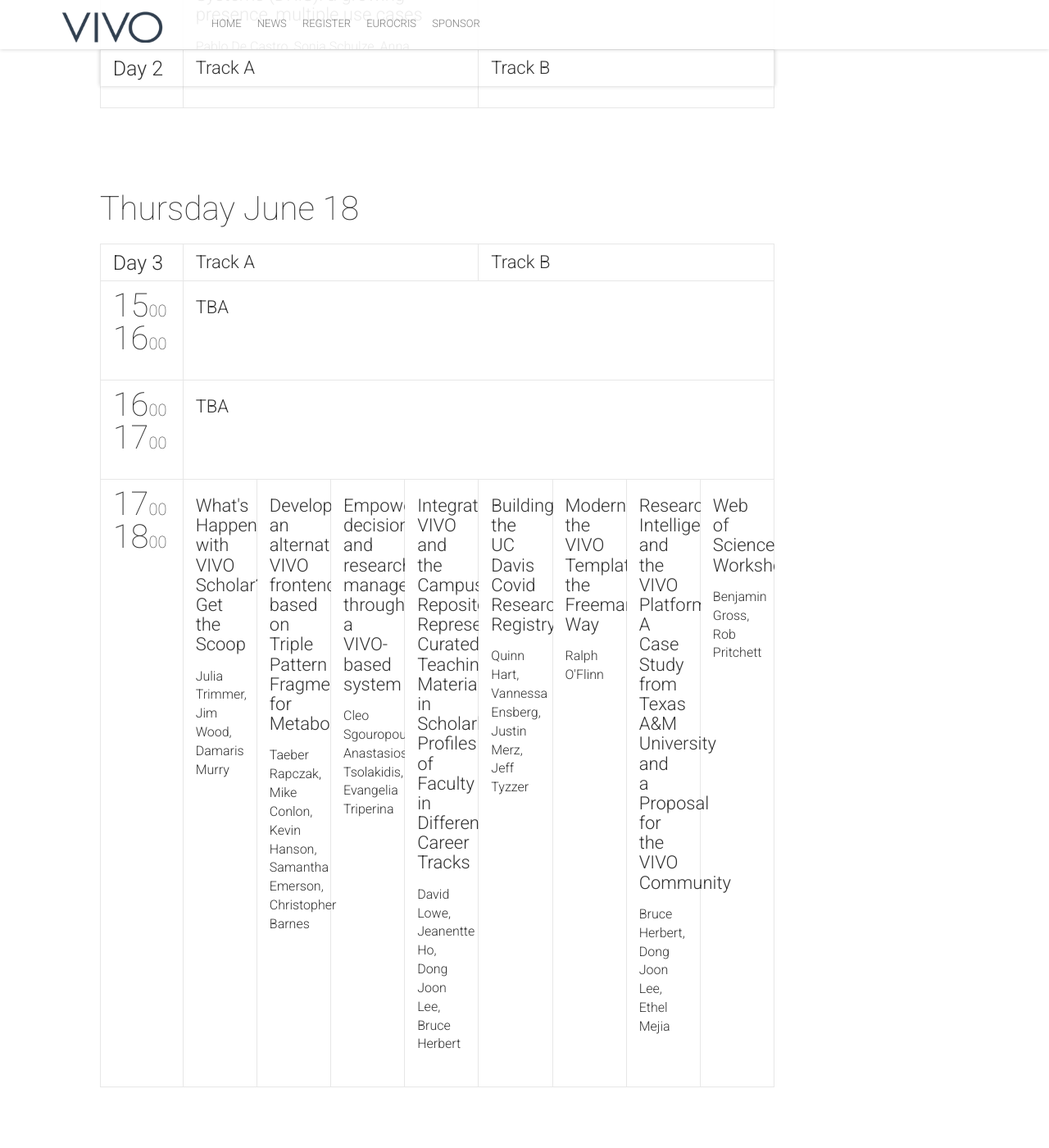
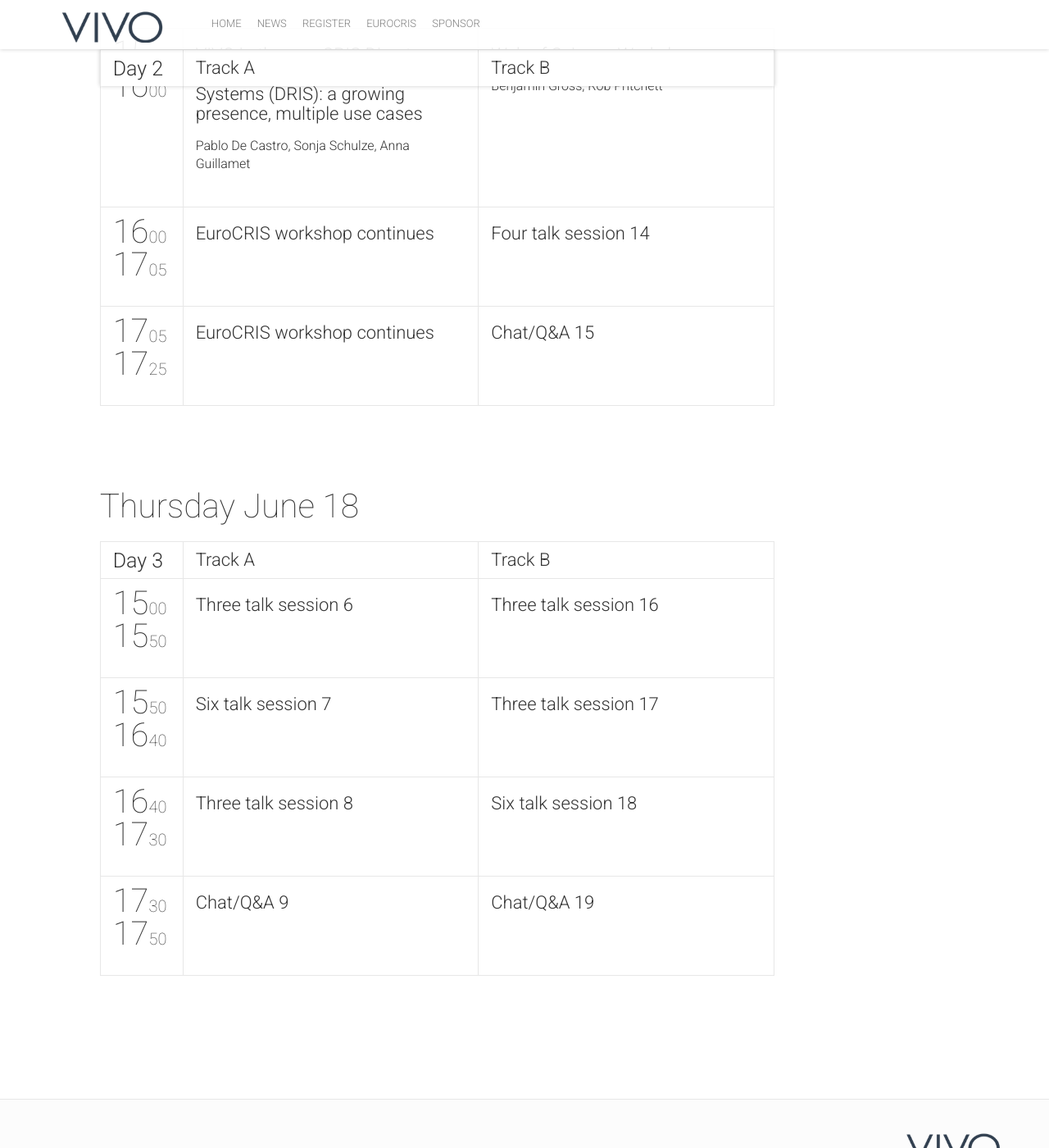
Before and after one commit to vivoconference/vivo2020, a Jekyll site: the page built from schedule.html, in a window 1280 px wide and 1400 px high, scrolled down 1416 px. Shown: the whole window at 82% size. Built offline with Jekyll 4.4.1, drawn with Linux system fonts in a browser that asks for light colours; nearby versions of some CDN libraries; comment, search, counter and statistics services are not loaded; some of the changed text lies outside the part shown.

Commit message:
Draft block schedule

```diff
--- a/_data/schedule.yml
+++ b/_data/schedule.yml
@@ -12,18 +12,23 @@
     }
     - {
     	startTime: "15:10",
-    	endTime: "16:00",
+    	endTime: "15:50",
     	sessionIds: [39]
     }
     - {
-    	startTime: "16:00",
-    	endTime: "17:00",
-    	sessionIds: [1000]
+    	startTime: "15:50",
+    	endTime: "16:40",
+    	sessionIds: [1002,1010]
     }
     - {
-    	startTime: "17:00",
-    	endTime: "18:00",
-    	sessionIds: [1000]
+    	startTime: "16:40",
+    	endTime: "17:30",
+    	sessionIds: [1003, 1011]
+    }
+    - {
+    	startTime: "17:30",
+    	endTime: "17:50",
+    	sessionIds: [8004, 8012]
     }
 -
   date: "2020-06-17"
@@ -34,8 +39,18 @@
   timeslots:
     - {
     	startTime: "15:00",
-    	endTime: "17:30",
+    	endTime: "16:00",
     	sessionIds: [29,38]
+    }
+    - {
+    	startTime: "16:00",
+    	endTime: "17:05",
+    	sessionIds: [1000,1014]
+    }
+    - {
+    	startTime: "17:05",
+    	endTime: "17:25",
+    	sessionIds: [1001,8015]
     }
 -
   date: "2020-06-18"
@@ -46,16 +61,21 @@
   timeslots:
     - {
     	startTime: "15:00",
-    	endTime: "16:00",
-    	sessionIds: [1000]
+    	endTime: "15:50",
+    	sessionIds: [1006,1016]
     }
     - {
-    	startTime: "16:00",
-    	endTime: "17:00",
-    	sessionIds: [1000]
+    	startTime: "15:50",
+    	endTime: "16:40",
+    	sessionIds: [1007,1017]
     }
     - {
-    	startTime: "17:00",
-    	endTime: "18:00",
-    	sessionIds: [31,32,33,34,35,36,37,38]
+    	startTime: "16:40",
+    	endTime: "17:30",
+    	sessionIds: [1008, 1018]
     }
+    - {
+    	startTime: "17:30",
+    	endTime: "17:50",
+    	sessionIds: [8009, 8019]
+    }
--- a/_data/sessions.yml
+++ b/_data/sessions.yml
@@ -3,6 +3,7 @@
 # Session 1 was not in open review.  Session 38 was not in open review.
 # Sessions 800 and above are "service" sessions which can be used for
 # breaks and such
+# Use Session 1000 as a blank if needed
 -
   id: 1
   title: "Welcome"
@@ -375,13 +376,33 @@
   will be demonstrated."
   speakers: ["BenjaminGross", "RobPritchett"]
 -
-  id: 805
+  id: 804
   title: "Poster Session"
   description: ""
 -
-  id: 805
-  title: "Chat/Q&A"
+  id: 8004
+  title: "Chat/Q&A 4"
   description: "Here's some time to ask questions, chat, discuss, write a proposal, form a company, or whatever you feel inspired to do having heard some interesting talks."
+-
+  id: 8012
+  title: "Chat/Q&A 12"
+  description: "Here's some time to ask questions, chat, discuss, write a proposal, form
+  a company, or whatever you feel inspired to do having heard some interesting talks."
+-
+  id: 8015
+  title: "Chat/Q&A 15"
+  description: "Here's some time to ask questions, chat, discuss, write a proposal, form
+  a company, or whatever you feel inspired to do having heard some interesting talks."
+-
+  id: 8009
+  title: "Chat/Q&A 9"
+  description: "Here's some time to ask questions, chat, discuss, write a proposal, form
+  a company, or whatever you feel inspired to do having heard some interesting talks."
+-
+  id: 8019
+  title: "Chat/Q&A 19"
+  description: "Here's some time to ask questions, chat, discuss, write a proposal, form
+  a company, or whatever you feel inspired to do having heard some interesting talks."
 -
   id: 808
   title: "Closing Session"
@@ -401,5 +422,53 @@
   service: true
 -
   id: 1000
-  title: "TBA"
+  title: "EuroCRIS workshop continues"
   service: true
+-
+  id: 1001
+  title: "EuroCRIS workshop continues"
+  service: true
+-
+  id: 1002
+  title: "Three talk session 2"
+  description: "Three talks go here"
+-
+  id: 1003
+  title: "Three talk session 3"
+  description: "Three talks go here"
+-
+  id: 1006
+  title: "Three talk session 6"
+  description: "Three talks go here"
+-
+  id: 1007
+  title: "Six talk session 7"
+  description: "Six talks go here"
+-
+  id: 1008
+  title: "Three talk session 8"
+  description: "Three talks go here"
+-
+  id: 1010
+  title: "Three talk session 10"
+  description: "Three talks go here"
+-
+  id: 1011
+  title: "Three talk session 11"
+  description: "Three talks go here"
+-
+  id: 1014
+  title: "Four talk session 14"
+  description: "Four talks go here"
+-
+  id: 1016
+  title: "Three talk session 16"
+  description: "Three talks go here"
+-
+  id: 1017
+  title: "Three talk session 17"
+  description: "Three talks go here"
+-
+  id: 1018
+  title: "Six talk session 18"
+  description: "Six talks go here"
```
